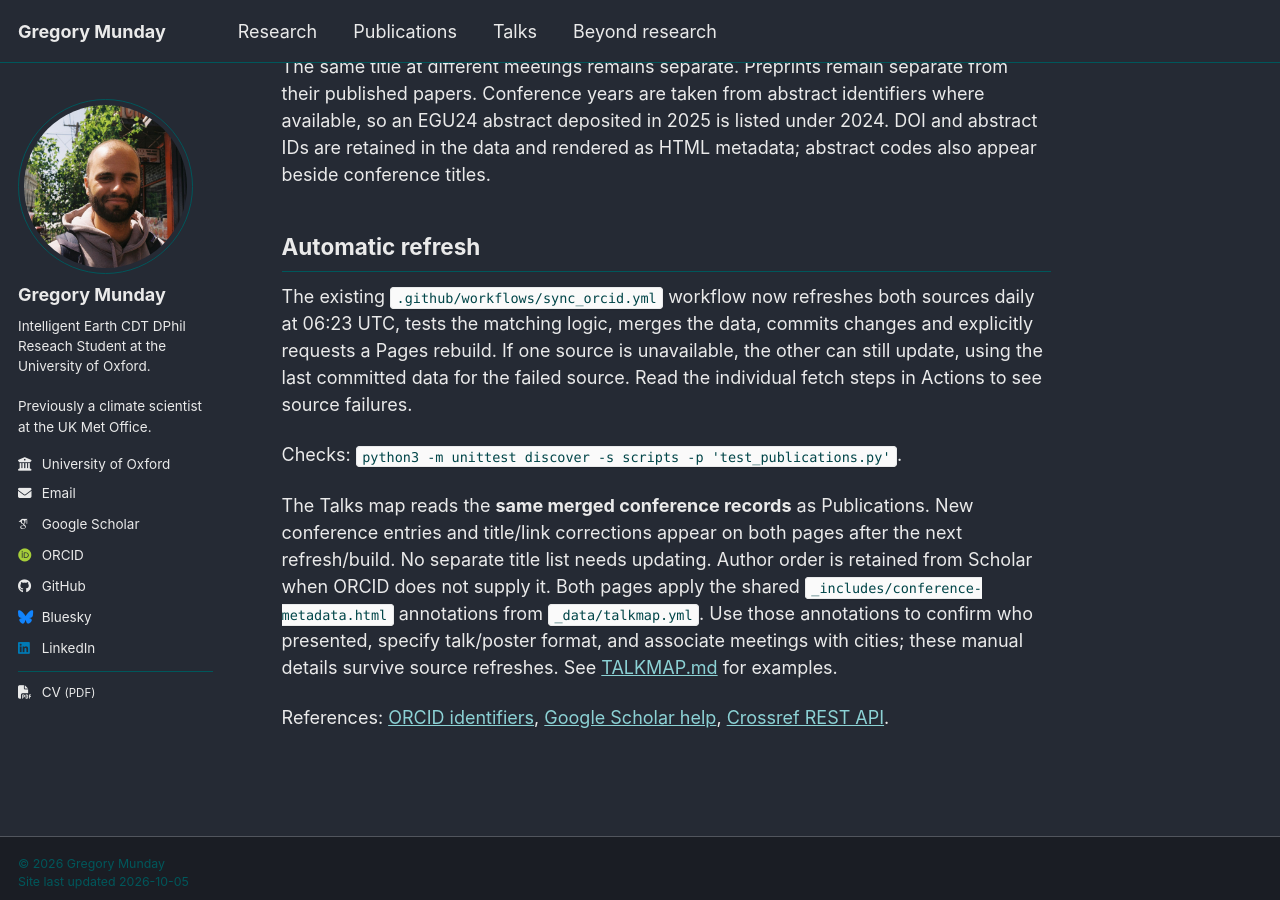
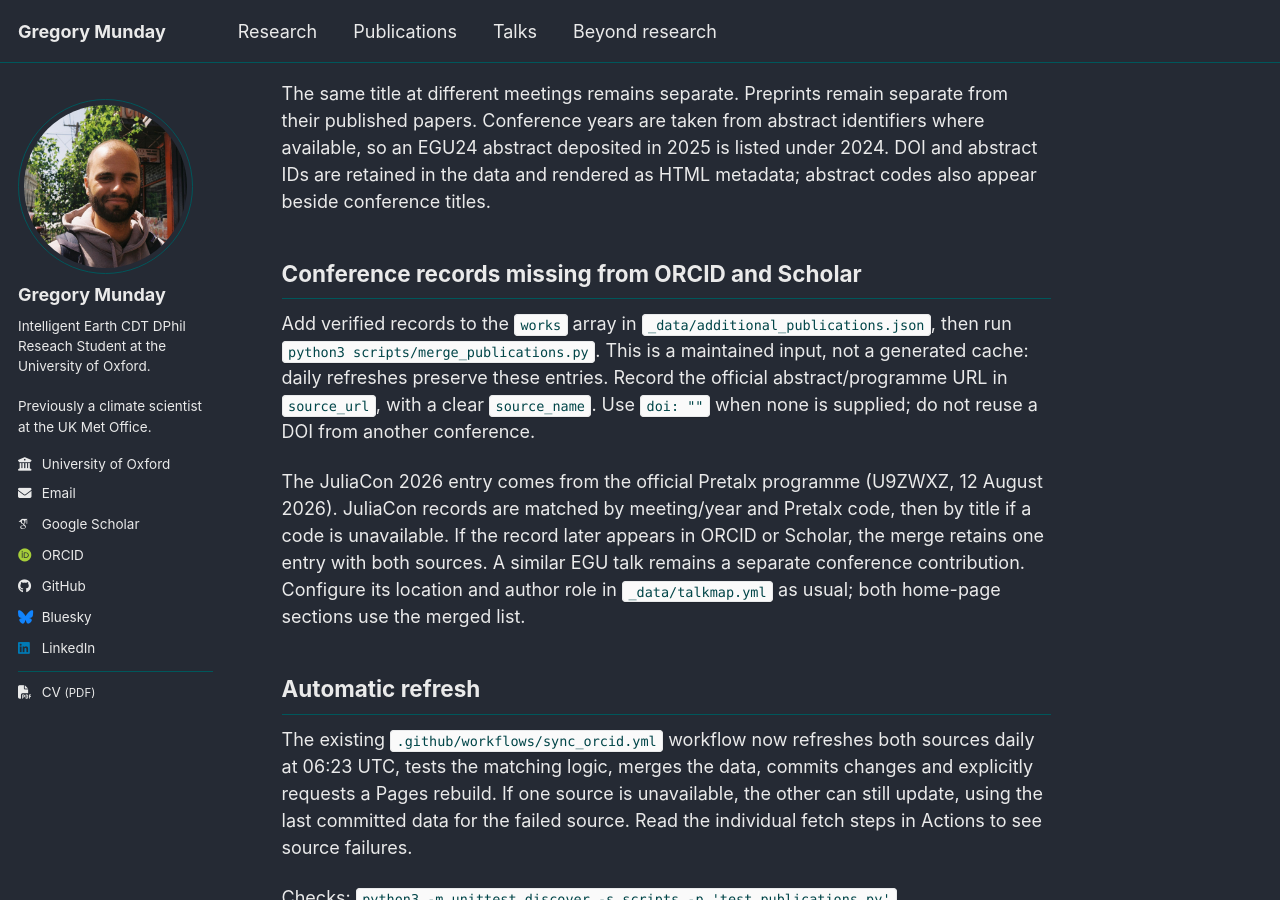
Before and after one commit to gregrmunday/gregrmunday.github.io, a Jekyll site: the page built from scripts/PUBLICATIONS.md, in a window 1280 px wide and 900 px high, scrolled down 1547 px. Built offline with Jekyll 4.4.1, drawn with Linux system fonts in a browser that asks for light colours; some web fonts are replaced; our own code applies the rules of GitHub Pages for plain Markdown files; a script bundle is joined from its source files by our own code; library files that are not in the unit come from our copies; some of the changed text lies outside the part shown.

Commit message:
Add JuliaCon

```diff
--- a/scripts/PUBLICATIONS.md
+++ b/scripts/PUBLICATIONS.md
@@ -3,7 +3,8 @@
 `_data/publications.json` is the merged list rendered in the home-page
 `/#publications` section. `/publications/` redirects there.
 Its inputs are `_data/orcid_publications.json` (papers, preprints and conference
-works) and `_data/scholar_publications.json` (conference entries only).
+works), `_data/scholar_publications.json` (conference entries only), and
+`_data/additional_publications.json` (confirmed records from other sources).
 The profile URLs come from `author.orcid` and `author.googlescholar` in
 `_config.yml`. ORCID metadata takes precedence for matching entries; each merged
 work also records its sources.
@@ -62,6 +63,21 @@ identifiers where available, so an EGU24 abstract deposited in 2025 is listed
 under 2024. DOI and abstract IDs are retained in the data and rendered as HTML
 metadata; abstract codes also appear beside conference titles.
 
+## Conference records missing from ORCID and Scholar
+
+Add verified records to the `works` array in `_data/additional_publications.json`,
+then run `python3 scripts/merge_publications.py`. This is a maintained input,
+not a generated cache: daily refreshes preserve these entries. Record the
+official abstract/programme URL in `source_url`, with a clear `source_name`.
+Use `doi: ""` when none is supplied; do not reuse a DOI from another conference.
+
+The JuliaCon 2026 entry comes from the official Pretalx programme (U9ZWXZ,
+12 August 2026). JuliaCon records are matched by meeting/year and Pretalx code,
+then by title if a code is unavailable. If the record later appears in ORCID
+or Scholar, the merge retains one entry with both sources. A similar EGU talk
+remains a separate conference contribution. Configure its location and author
+role in `_data/talkmap.yml` as usual; both home-page sections use the merged list.
+
 ## Automatic refresh
 
 The existing `.github/workflows/sync_orcid.yml` workflow now refreshes both
--- a/scripts/publication_metadata.py
+++ b/scripts/publication_metadata.py
@@ -46,6 +46,11 @@ def conference_identity(work):
     if re.search(r"AGU|American Geophysical Union", text, re.I):
         match = re.search(r"\b([A-Z]{1,3}\d{2}[A-Z]-\d{2,4})\b", text)
         return f"agu:{work['year']}", match[1] if match else ""
+    if re.search(r"JuliaCon", text, re.I):
+        # Pretalx programme codes provide a stable identity even if a title changes.
+        match = re.search(r"/juliacon-\d{4}/talk/([A-Z0-9]+)", text, re.I)
+        abstract = work.get("abstract_id") or (match[1] if match else "")
+        return f"juliacon:{work['year']}", abstract.upper()
     return normalized_title(work.get("venue", "")) + ":" + str(work.get("year", "")), ""
 
 
```
Also changed, not shown: _data/additional_publications.json (added, +20 -0 lines), _data/publications.json (+21 -0 lines), _data/talkmap.yml (+10 -0 lines), scripts/TALKMAP.md (+4 -0 lines), scripts/WEBSITE.md (+1 -0 lines), scripts/merge_publications.py (+12 -8 lines), .github/workflows/sync_orcid.yml.
